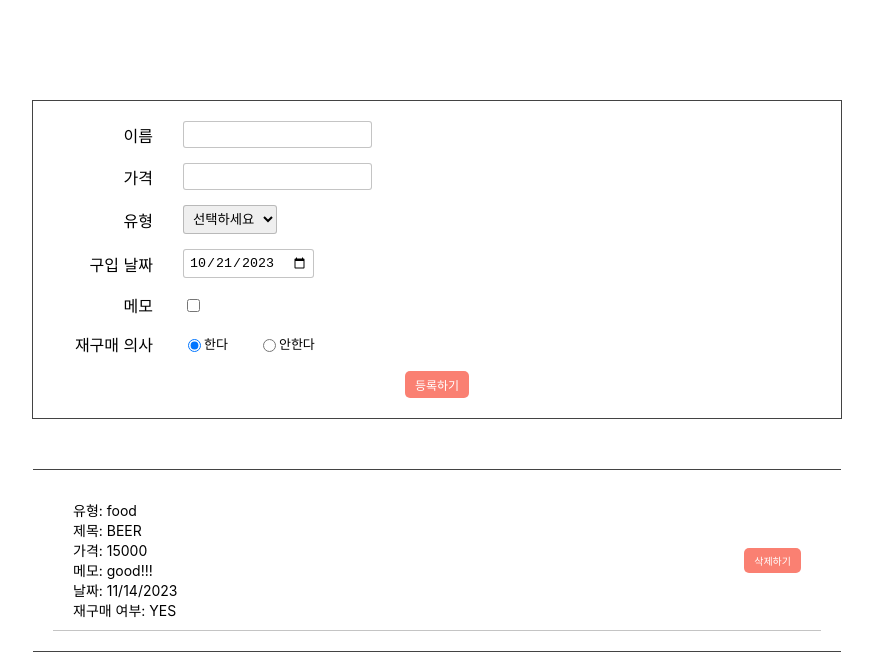
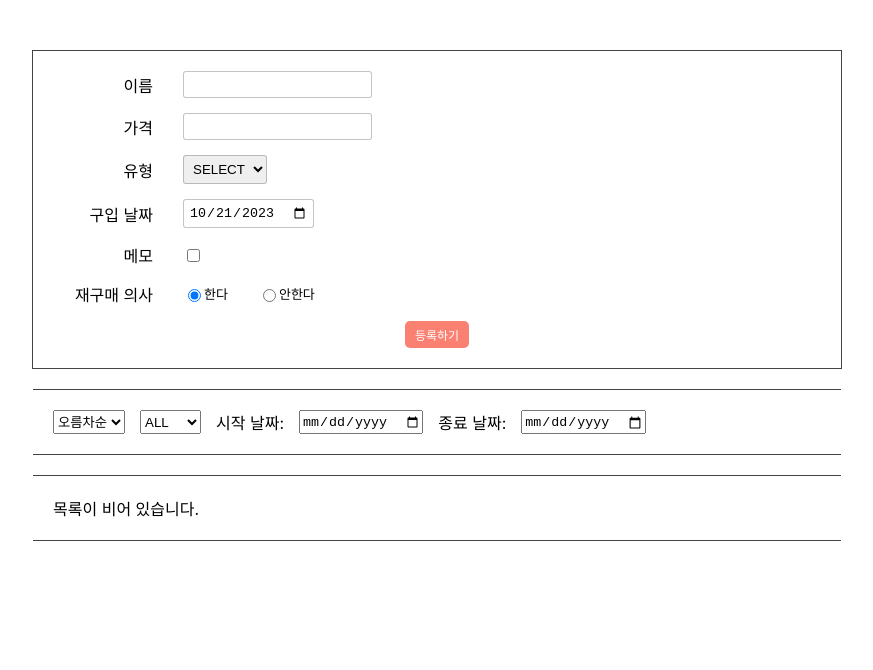
Before and after one commit to yeona23/housekeeping_book, a React (Create React App) app: page / in a window 1280 px wide. Shown: the top 670 px of the page, without its empty margins (203-1076 px from the left). Built offline with nearby package versions, Linux system fonts and the light colour scheme.

Commit message:
filter기능 추가
필터기능추가
sort기능 추가

```diff
--- a/src/App.js
+++ b/src/App.js
@@ -1,9 +1,9 @@
-import { useState, useRef, React } from "react";
+import React, { useState, useRef } from "react";
 import FormAccount from "./components/FormAccount";
 import ItemList from "./components/ItemList";
+import FilterAndSort from "./components/FilterAndSort";
 
-const App = () => {
-  const idRef = useRef(1);
+function App() {
   const [book, setBook] = useState([
     {
       id: "0",
@@ -14,41 +14,97 @@ const App = () => {
       memoIs: "good!!!",
       repurchase: true,
     },
+    {
+      id: "1",
+      title: "CHICKEN",
+      price: 25000,
+      purchaseType: "food",
+      date: new Date(2023, 10, 15),
+      memoIs: "👍👍👍",
+      repurchase: true,
+    },
+    {
+      id: "2",
+      title: "가방",
+      price: 100000,
+      purchaseType: "etc",
+      date: new Date(2023, 10, 20),
+      memoIs: "✨",
+      repurchase: false,
+    },
   ]);
-  const onCreate = (data) => {
+
+  const idRef = useRef(3);
+
+  const onSubmit = (data) => {
+    console.log("tr");
     const newBook = {
       id: idRef.current,
-      title: data.title,
+      ...data,
       price: Number(data.price),
-      purchaseType: data.purchaseType,
       date: new Date(data.date),
-      memoIs: data.memoIs,
       repurchase: data.repurchase === "yes",
     };
+    idRef.current++;
+    setBook((prevBook) => [newBook, ...prevBook]);
+    applyFilters();
+  };
 
-    setBook((prevBook) => [newBook, ...prevBook]);
+  const onKeyDown = (e) => {
+    if (e.keyCode === 13) {
+      e.preventDefault();
+    }
+  };
 
-    idRef.current++;
+  const [typeFilter, setTypeFilter] = useState("all");
+  const [sortOrder, setSortOrder] = useState("asc");
+  const [startDate, setStartDate] = useState("");
+  const [endDate, setEndDate] = useState("");
+  const [filteredBook, setFilteredBook] = useState([]);
+  const applyFilters = () => {
+    const filteredBook = book.filter((content) => {
+      if (typeFilter !== "all" && content.purchaseType !== typeFilter)
+        return false;
+      const itemDate = content.date.toISOString().split("T")[0];
+      if (startDate && itemDate < startDate) return false;
+      if (endDate && itemDate > endDate) return false;
+      return true;
+    });
 
-    //폼 초기화
-    data.title = "";
-    data.price = "";
-    data.purchaseType = "";
-    data.date = new Date().toISOString().split("T")[0];
-    data.memoIs = "";
-    data.repurchase = "yes";
+    const sortedBook = [...filteredBook].sort((a, b) => {
+      const priceA = a.price;
+      const priceB = b.price;
+      return sortOrder === "asc" ? priceA - priceB : priceB - priceA;
+    });
+
+    setFilteredBook(sortedBook);
   };
 
   const onDelete = (targetId) => {
-    setBook(book.filter((it) => it.id !== targetId));
+    setBook((prevBook) => prevBook.filter((it) => it.id !== targetId));
   };
 
   return (
     <div className="Book">
-      <FormAccount onCreate={onCreate} />
-      <ItemList book={book} onDelete={onDelete} />
+      <FormAccount
+        onCreate={onSubmit}
+        applyFilters={applyFilters}
+        onKeyDown={onKeyDown}
+      />
+      <FilterAndSort
+        typeFilter={typeFilter}
+        setTypeFilter={setTypeFilter}
+        startDate={startDate}
+        setStartDate={setStartDate}
+        endDate={endDate}
+        setEndDate={setEndDate}
+        sortOrder={sortOrder}
+        setSortOrder={setSortOrder}
+        applyFilters={applyFilters}
+      />
+      <ItemList book={filteredBook} onDelete={onDelete} />
     </div>
   );
-};
+}
 
 export default App;
--- /dev/null
+++ b/src/components/FilterAndSort.css
@@ -0,0 +1,12 @@
+.FilterAndSort {
+  border-bottom: 1px solid #434343;
+  border-top: 1px solid #434343;
+  padding: 20px;
+  width: 60vw;
+  height: auto;
+  margin: 0 auto;
+  margin: 20px auto;
+  display: flex;
+  /* flex-direction: column; */
+  gap: 15px;
+}
--- /dev/null
+++ b/src/components/FilterAndSort.js
@@ -0,0 +1,58 @@
+import React from "react";
+import "./FilterAndSort.css";
+
+const FilterAndSort = ({
+  typeFilter,
+  setTypeFilter,
+  startDate,
+  setStartDate,
+  endDate,
+  setEndDate,
+  sortOrder,
+  setSortOrder,
+  applyFilters,
+}) => {
+  const handleInputChange = (e, setter) => {
+    const value = e.target.valte;
+    setter(value);
+    applyFilters();
+  };
+
+  return (
+    <div className="FilterAndSort">
+      <select
+        value={sortOrder}
+        onChange={(e) => handleInputChange(e, setSortOrder)}
+      >
+        <option value="asc">오름차순</option>
+        <option value="desc">내림차순</option>
+      </select>
+      <select
+        value={typeFilter}
+        onChange={(e) => handleInputChange(e, setTypeFilter)}
+      >
+        <option value="all">ALL</option>
+        <option value="daily">DAILY</option>
+        <option value="food">FOOD</option>
+        <option value="edu">EDU</option>
+        <option value="etc">ETC</option>
+      </select>
+
+      <label>시작 날짜:</label>
+      <input
+        type="date"
+        value={startDate}
+        onChange={(e) => handleInputChange(e, setStartDate)}
+      />
+
+      <label>종료 날짜:</label>
+      <input
+        type="date"
+        value={endDate}
+        onChange={(e) => handleInputChange(e, setEndDate)}
+      />
+    </div>
+  );
+};
+
+export default FilterAndSort;
--- a/src/components/FormAccount.css
+++ b/src/components/FormAccount.css
@@ -4,7 +4,7 @@
   width: 60vw;
   height: auto;
   margin: 0 auto;
-  margin-top: 100px;
+  margin-top: 50px;
   display: flex;
   flex-direction: column;
   gap: 15px;
--- a/src/components/FormAccount.js
+++ b/src/components/FormAccount.js
@@ -1,6 +1,5 @@
+import React, { useRef, useState } from "react";
 import "./FormAccount.css";
-
-import React, { useRef, useState } from "react";
 
 const initialState = {
   title: "",
@@ -11,16 +10,10 @@ const initialState = {
   repurchase: "yes",
 };
 
-const FormAccount = ({ onCreate }) => {
+const FormAccount = ({ onCreate, onKeyDown, applyFilters }) => {
   const [content, setContent] = useState(initialState);
   const titleInputRef = useRef();
   const priceInputRef = useRef();
-  const inputRef = useRef();
-  const [isMemoEnabled, setIsMemoEnabled] = useState(false);
-  const memoCheckHandler = (e) => {
-    setIsMemoEnabled(e.target.checked);
-  };
-  //메모기능의 활성화
 
   const handleInputChange = (e) => {
     const { name, value, type, checked } = e.target;
@@ -31,53 +24,53 @@ const FormAccount = ({ onCreate }) => {
     }));
   };
 
+  const handleMemoCheck = (e) => {
+    setContent((prevState) => ({
+      ...prevState,
+      isMemoEnabled: e.target.checked,
+    }));
+  };
+
   const onSubmit = (e) => {
     e.preventDefault();
 
-    //빈 문자열일 경우 반환
     if (content.title.trim() === "") {
       titleInputRef.current.focus();
       return;
-    } else if (content.price.toString().trim() === "") {
+    }
+
+    if (content.price.trim() === "") {
       priceInputRef.current.focus();
+      return;
     }
+
     onCreate(content);
+    applyFilters();
     setContent(initialState);
-  };
-  // enter key로 submit보내기
-  const onKeyDown = (e) => {
-    if (e.keyCode === "Enter") {
-      e.preventDefault();
-      onSubmit();
-    }
   };
 
   return (
-    <form
-      className="FormAccount"
-      ref={inputRef}
-      onSubmit={onSubmit}
-      onKeyDown={onKeyDown}
-    >
+    <form className="FormAccount" onSubmit={onSubmit}>
       <div className="title_form">
-        <label htmlFor="name">이름</label>
+        <label htmlFor="title">이름</label>
         <input
-          id="name"
+          type="text"
+          id="title"
           name="title"
           value={content.title}
+          onChange={handleInputChange}
           ref={titleInputRef}
-          onChange={handleInputChange}
         />
       </div>
       <div className="price_form">
         <label htmlFor="price">가격</label>
         <input
+          type="number"
           id="price"
           name="price"
-          ref={priceInputRef}
           value={content.price}
           onChange={handleInputChange}
-          type="number"
+          ref={priceInputRef}
           step="100"
         />
       </div>
@@ -89,58 +82,58 @@ const FormAccount = ({ onCreate }) => {
           value={content.purchaseType}
           onChange={handleInputChange}
         >
-          <option>선택하세요</option>
-          <option value="daily">생활용품</option>
-          <option value="food">식비</option>
-          <option value="edu">교육비</option>
-          <option value="etc">기타</option>
+          <option value="">SELECT</option>
+          <option value="DAILY">DAILY</option>
+          <option value="FOOD">FOOD</option>
+          <option value="EDU">EDU</option>
+          <option value="ETC">ETC...</option>
         </select>
       </div>
       <div className="date_form">
         <label htmlFor="date">구입 날짜</label>
         <input
+          type="date"
           id="date"
           name="date"
           value={content.date}
-          type="date"
           onChange={handleInputChange}
         />
       </div>
       <div className="memo_form">
         <label htmlFor="memoCheck">메모</label>
         <input
+          type="checkbox"
           id="memoCheck"
-          name="memoCheck"
-          type="checkbox"
-          checked={isMemoEnabled}
-          onChange={memoCheckHandler}
+          name="isMemoEnabled"
+          checked={content.isMemoEnabled}
+          onChange={handleMemoCheck}
         />
-        {isMemoEnabled && (
+        {content.isMemoEnabled && (
           <input
+            type="text"
+            name="memoIs"
             value={content.memoIs}
-            name="memoIs"
             onChange={handleInputChange}
-            placeholder=" "
           />
         )}
       </div>
       <div className="repurchase_form">
         <span>재구매 의사</span>
         <input
+          type="radio"
+          id="yes"
           name="repurchase"
           value="yes"
           checked={content.repurchase === "yes"}
-          type="radio"
-          id="yes"
           onChange={handleInputChange}
         />
         <label htmlFor="yes">한다</label>
         <input
+          type="radio"
+          id="no"
           name="repurchase"
           value="no"
           checked={content.repurchase === "no"}
-          type="radio"
-          id="no"
           onChange={handleInputChange}
         />
         <label htmlFor="no">안한다</label>
--- a/src/components/ItemList.css
+++ b/src/components/ItemList.css
@@ -4,8 +4,7 @@
   padding: 20px;
   width: 60vw;
   height: auto;
-  margin: 0 auto;
-  margin: 50px auto;
+  margin: 20px auto 50px auto;
   display: flex;
   flex-direction: column;
   gap: 15px;
--- a/src/components/ItemList.js
+++ b/src/components/ItemList.js
@@ -1,16 +1,17 @@
-// import AccountItem from "./AccountItem";
+import React from "react";
 import "./ItemList.css";
-import React from "react";
 
-const ItemList = ({ book, onDelete }) => {
-  const onClickDelete = (id) => {
+const ItemList = ({ book, applyFilters, onDelete }) => {
+  const handleDelete = (id) => {
     onDelete(id);
   };
 
-  return (
-    <>
-      <div className="ItemList">
-        {book.map((content) => (
+  const renderItems = () => {
+    if (book.length === 0) {
+      return <div className="empty-list">목록이 비어 있습니다.</div>;
+    }
+
+    return book.map((content) => (
       <div className="AccountItem" key={content.id}>
         <div>
           <div className="purchase_type">유형: {content.purchaseType}</div>
@@ -25,15 +26,13 @@ const ItemList = ({ book, onDelete }) => {
           </div>
         </div>
         <div className="btn-delete">
-              <button onClick={() => onClickDelete(content.id)}>
-                삭제하기
-              </button>
+          <button onClick={() => handleDelete(content.id)}>삭제하기</button>
         </div>
       </div>
-        ))}
-      </div>
-    </>
-  );
+    ));
+  };
+
+  return <div className="ItemList">{renderItems()}</div>;
 };
 
 export default ItemList;
```
Also changed, not shown: src/components/SortableTable.css (deleted), src/components/SortableTable.js (deleted). Lines whose indentation alone changed are shown as unchanged.
